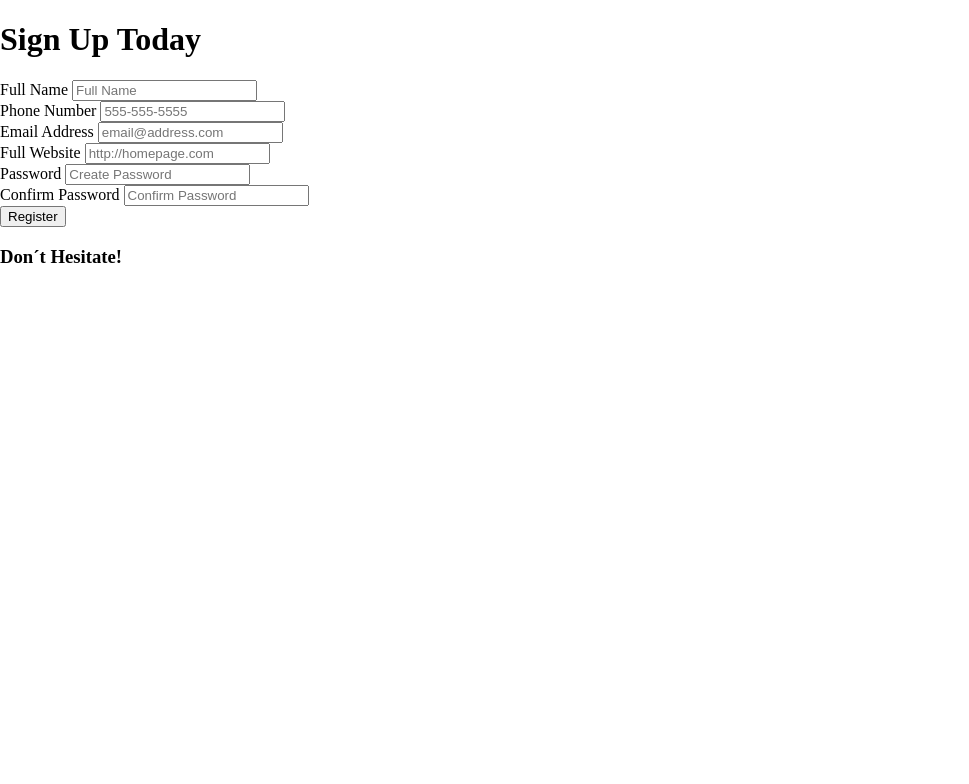
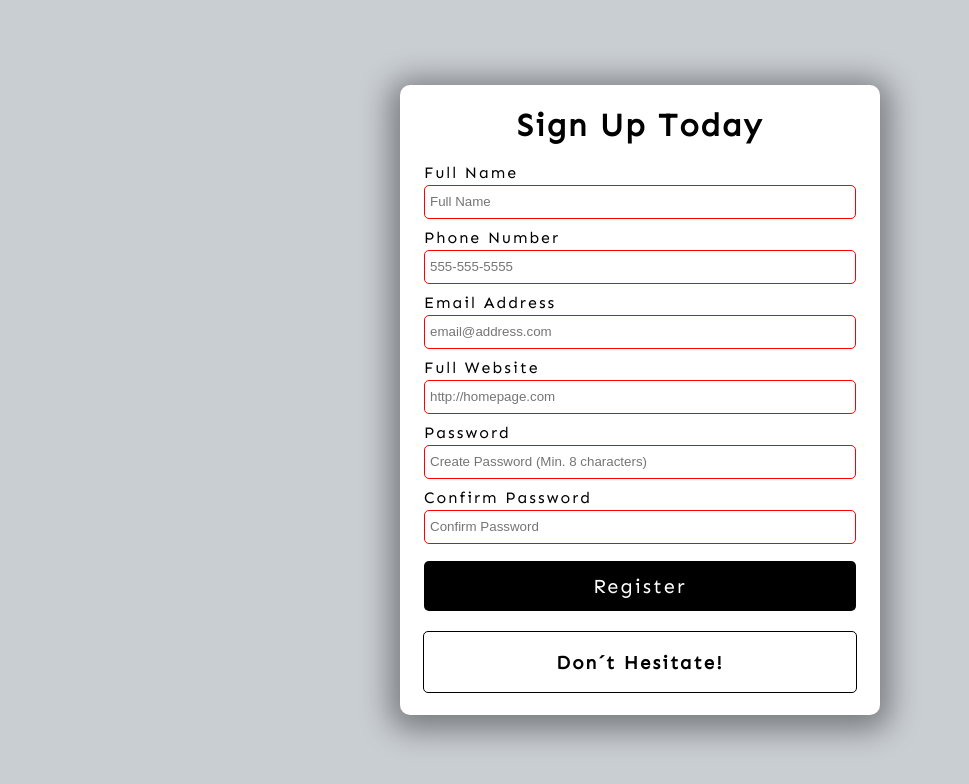
Before and after one commit to MoncoCarser/Form-Validator, a plain HTML site: page index.html in a window 1280 px wide. Shown: the whole page, without its empty margins (0-969 px from the left). Drawn offline with Linux system fonts and the light colour scheme.

Commit message:
Project complete

```diff
--- a/index.html
+++ b/index.html
@@ -11,36 +11,36 @@
     <div class="container">
         <h1>Sign Up Today</h1>
         <!-- Form -->
-        <form id="form">
+        <form id="form" novalidate> <!-- novalidate here lets Javascript validateForm() kick in instead-->
             <!-- Full name -->
             <div class="form-group">
                 <label for="name">Full Name</label>
-                <input type="text" id="name" placeholder="Full Name">
+                <input type="text" id="name" placeholder="Full Name" required minlength="3" maxlength="100" name="name">
             </div>
             <!-- Phone Number -->
             <div class="form-group">
                 <label for="phone">Phone Number</label>
-                <input type="tel" id="phone" placeholder="555-555-5555">
+                <input type="tel" id="phone" placeholder="555-555-5555" required pattern="[0-9]{3}-[0-9]{3}-[0-9]{4}" name="phone">
             </div>
             <!-- Email Address -->
             <div class="form-group">
                 <label for="email">Email Address</label>
-                <input type="email" id="email" placeholder="email@address.com">
+                <input type="email" id="email" placeholder="email@address.com" required name="email">
             </div>
             <!-- Webiste URL-->
             <div class="form-group">
                 <label for="website">Full Website</label>
-                <input type="url" id="website" placeholder="http://homepage.com">
+                <input type="url" id="website" placeholder="http://homepage.com" required name="website">
             </div>
             <!-- Password -->
             <div class="form-group">
                 <label for="password1">Password</label>
-                <input type="password" id="password1" placeholder="Create Password">
+                <input type="password" id="password1" title="Min 8 characters. Please include at least 1 uppercase, 1 lowercase, and 1 number." placeholder="Create Password (Min. 8 characters)" required pattern="^(?=.*\d)(?=.*[a-z])(?=.*[A-Z])(?=.*[a-zA-Z]).{8,}$">
             </div>
             <!-- Confirm Password -->
             <div class="form-group">
                 <label for="password2">Confirm Password</label>
-                <input type="password" id="password2" placeholder="Confirm Password">
+                <input type="password" id="password2" placeholder="Confirm Password" required pattern="^(?=.*\d)(?=.*[a-z])(?=.*[A-Z])(?=.*[a-zA-Z]).{8,}$" name="password">
             </div>
             <button type="submit">Register</button>
         </form>
--- a/script.js
+++ b/script.js
@@ -0,0 +1,68 @@
+const form = document.getElementById("form");
+const password1El = document.getElementById("password1");
+const password2El = document.getElementById("password2");
+const messageContainer = document.querySelector(".message-container");
+const message = document.getElementById("message");
+
+let isValid = false;
+let passwordsMatch = false;
+
+function validateForm() {
+	// Using constraint API
+	isValid = form.checkValidity(); /* checkValidity() returns a boolean */
+	// Style main message for an error
+	if (!isValid) {
+	message.textContent = "Please fill out all fields.";
+	message.style.color = "red";
+	messageContainer.style.color = "red";
+	return;
+	}
+
+	// Check if passwords match
+	if (password1El.value === password2El.value) {
+		passwordsMatch = true;
+		password1El.style.borderColor = "green";
+		password2El.style.borderColor = "green";
+	} else {
+		passwordsMatch = false;
+		message.textContent = "Make sure passwords match.";
+		message.style.color = "red";
+		messageContainer.style.borderColor = "red";
+		password1El.style.borderColor = "red";
+		password2El.style.borderColor = "red";
+		return;
+	}
+	//  If form is valid and passwords match
+	if (isValid && passwordsMatch) {
+		message.textContent = "Successfully registered!";
+		message.style.color = "green";
+		messageContainer.style.borderColor = "green";
+	}
+}
+
+function storeFormData() {
+	const user = {
+		name: form.name.value,
+		phone: form.phone.value,
+		email: form.email.value,
+		website: form.website.value,
+		password: form.password.value
+	};
+	// Do something with user data
+	console.log(user);
+}
+
+function processFormData(e) {
+	e.preventDefault();
+
+	validateForm();
+
+	// Submit data if valid
+	if (isValid && passwordsMatch) {
+		storeFormData();
+	}
+}
+
+
+//  Event listener
+form.addEventListener("submit", processFormData);
--- a/style.css
+++ b/style.css
@@ -1,3 +1,4 @@
+@import url('https://fonts.googleapis.com/css2?family=Oswald&family=Sen&display=swap');
 
 html {
   box-sizing: border-box;
@@ -6,4 +7,87 @@ html {
 body {
   margin: 0;
   min-height: 100vh;
+  font-family: Sen, sans-serif;
+  letter-spacing: 2px;
+  display: flex;
+  align-items: center;
+  justify-content: center;
+  background: #c9ced3;
 }
+
+.container {
+  width: 480px;
+  height: 630px;
+  background: white;
+  display: flex;
+  flex-direction: column;
+  align-items: center;
+  border-radius: 10px;
+  box-shadow: 0 5px 30px 10px rgba(0, 0, 0, 0.4);
+}
+
+/*Form*/
+form {
+  width: 90%;
+}
+
+.form-group {
+  height: 65px;
+}
+
+label {
+  position: relative;
+  bottom: 3px;
+}
+
+input {
+  width: 100%;
+  height: 34px;
+  padding: 5px;
+  border: 1px solid black;
+  border-radius: 5px;
+  outline: none;
+  box-sizing: border-box; /*this evens out the box size to fit the container, which above settings combined inbalance*/
+  transition: all 0,3s;
+}
+
+input:valid {
+  border: 1px solid green;
+}
+
+input:invalid {
+  border: 1px solid red;
+}
+
+button {
+  cursor: pointer;
+  color: white;
+  background: black;
+  border: none;
+  border-radius: 5px;
+  height: 50px;
+  width: 100%;
+  font-family: Sen, sans-serif;
+  font-size: 20px;
+  letter-spacing: 2px;
+  margin-top: 5px;
+}
+
+button:hover {
+  filter: brightness(200%);
+  background: rgb(22, 22, 22);
+}
+
+button:focus {
+  outline: none;
+}
+
+.message-container {
+  border: 1px solid black;
+  border-radius: 5px;
+  width: 90%;
+  margin-top: 20px;
+  display: flex;
+  justify-content: center;
+  color: black;
+}
```
Also changed, not shown: favicon.png.
